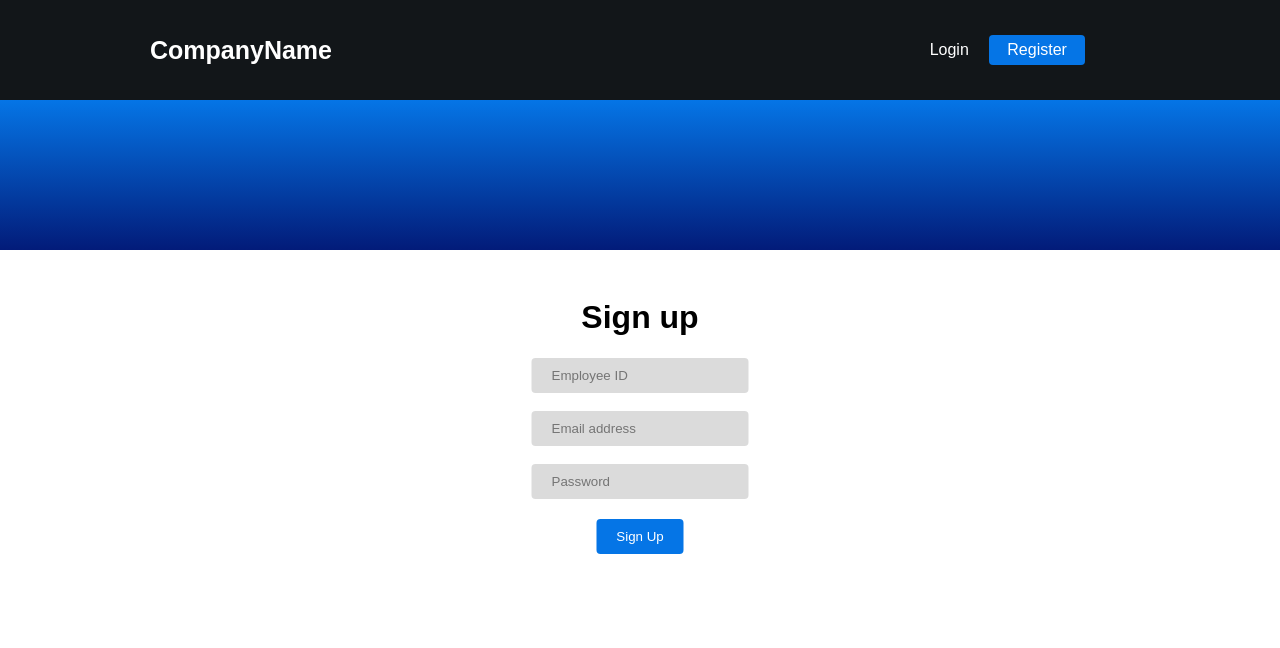
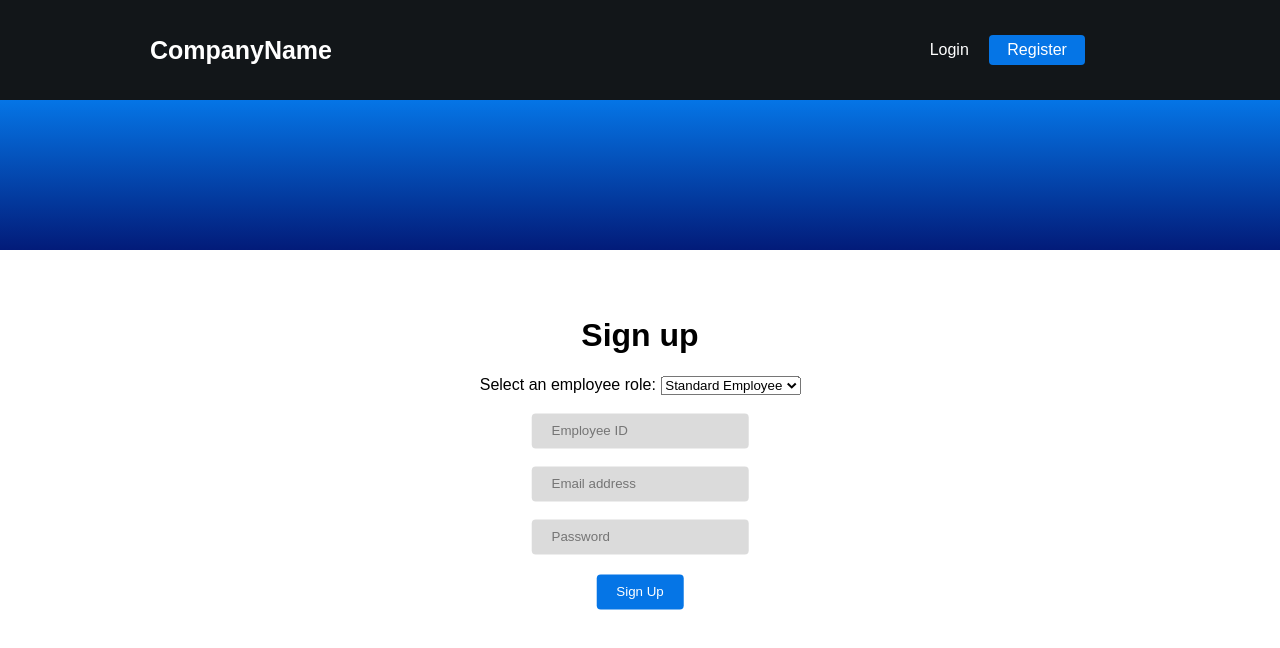
Before and after one commit to ShannonNoah/CSI-3140-Term-Project, a React (Create React App) app: page /Register in a window 1280 px wide. Shown: the top 648 px of the page. Built offline with nearby package versions, Linux system fonts and the light colour scheme.

Commit message:
added employee role drop-down to Register.js

```diff
--- a/src/pages/Register.js
+++ b/src/pages/Register.js
@@ -8,6 +8,14 @@ function register() {
         <div className="color-block"></div>
         <div class="form-box">
         <div className="header"><h1>Sign up</h1></div>
+        <form>
+            <label for="roles">Select an employee role:&nbsp;</label>
+            <select>
+                <option value="standard">Standard Employee</option>
+                <option value="admin">Administrator</option>
+            </select>
+            </form>
+            &nbsp;
       <form>
 
         <div class="input-group">
```
